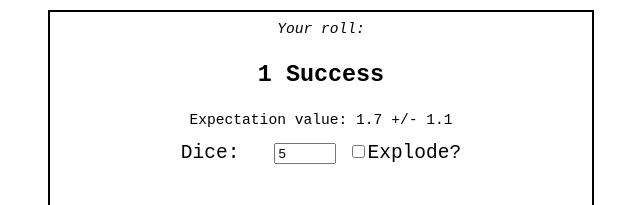
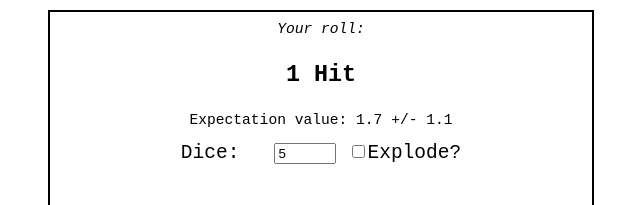
Before and after one commit to con-f-use/Exploding-Diepool, a plain HTML site: page index.html in a window 1280 px wide. Shown: the top 205 px of the page, 319-959 px from the left. Drawn offline with Linux system fonts and the light colour scheme.

Commit message:
Success -> Hit

```diff
--- a/index.html
+++ b/index.html
@@ -116,7 +116,7 @@
                     succ += rslt>=trh;
                 }
             }
-            return String(succ) + ( succ==1 ? ' Success ' : ' Successes ')
+            return String(succ) + ( succ==1 ? ' Hit ' : ' Hits ')
                 + ((fail > nbr/2) ? '(critical faliure: '+ fail +')' : '');
         }
 
```
